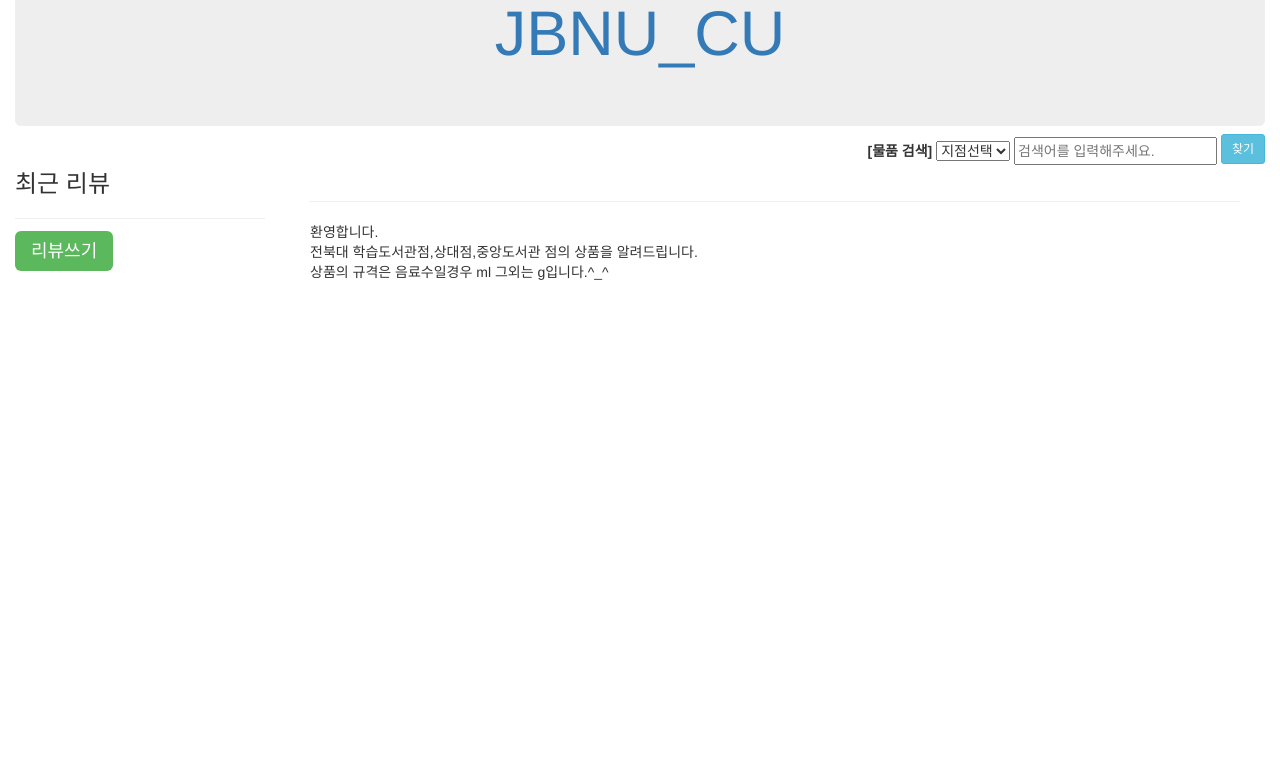
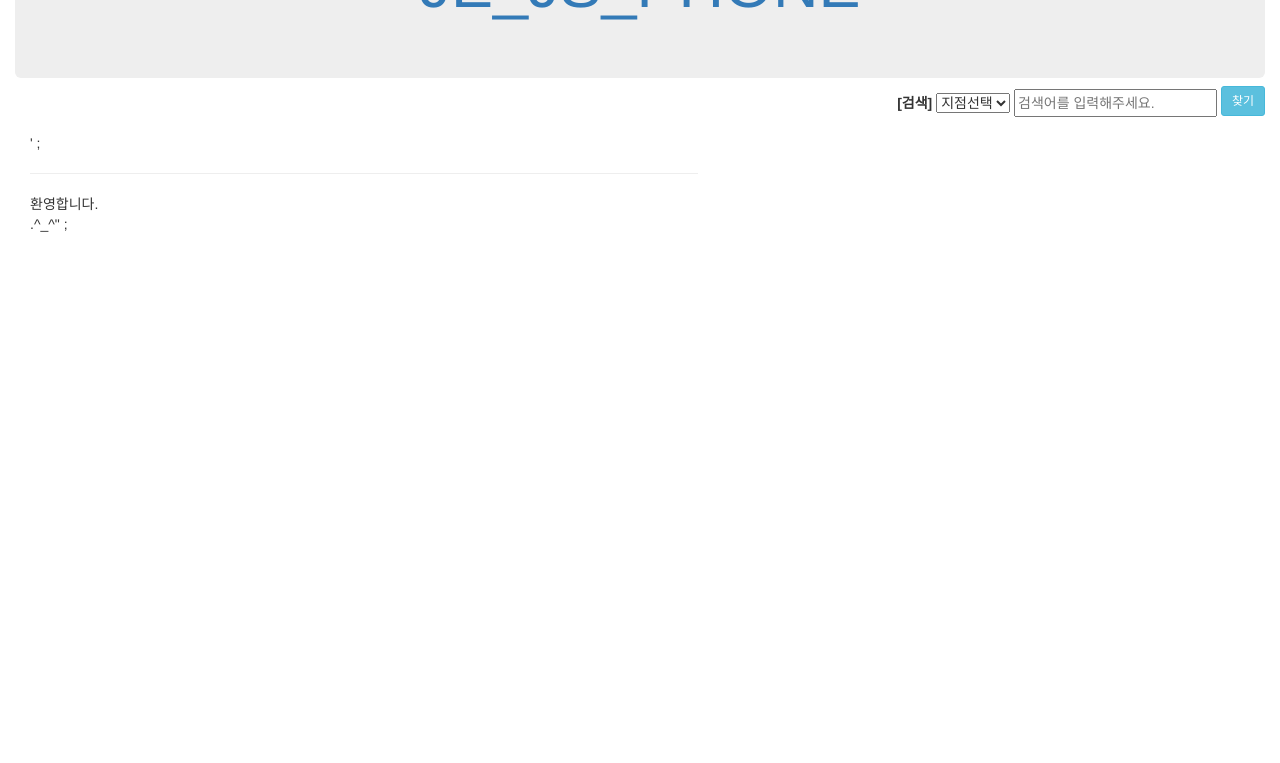
Before and after one commit to antokey/test_it, a PHP site: page / in a window 1280 px wide. Shown: the part 267-1030 px from the top of the page. After the commit the page ends 800 px from the top, so only its background shows below. Run offline with PHP 8.4, Linux system fonts and the light colour scheme; data that the repository does not hold is empty.

Commit message:
basic_index

```diff
--- a/web/index.php
+++ b/web/index.php
@@ -23,16 +23,15 @@
 </head>
  <!-- Bootstrap -->
  <link href="bootstrap-3.3.4-dist/css/bootstrap.min.css" rel="stylesheet">
- <?php  require("lo/login.php"); ?>
  <body id="b" >
    <div class="container-fluid">
      <header class="jumbotron text-center" style = "margin-bottom: 0px">
-       <a href="index.php" ><img class="img-circle"src="http://cu.bgfretail.com/images/facebook.jpg"/>
-       <h1><a href="http://210.117.181.22/termprj/s201515305/DBproject/index.php">JBNU_CU</a></h1></a>
+       <a href="index.php" ><img class="img-circle"src="https://www.techlicious.com/images/phones/smartphone-money-shutterstock-510px.jpg"/>
+       <h1><a href="http://210.117.181.26:8080/index.php">JE_JS_PHONE</a></h1></a>
      </header>
      <div style="text-align:-webkit-right; height: 25px;">
          <form method=GET name=frm1 action='index.php' class = "search">
-         <label > [물품 검색]</label>
+         <label > [검색]</label>
          <select name="store_select" style="height: 20px;">
              <option value="all" selected="selected">지점선택</option>
              <option value="store_lib">학도점</option>
@@ -43,97 +42,13 @@
          <input type=button name=byn1 onclick="search1()" class="btn btn-info btn-sm" value="찾기" style="margin-bottom: 5px;" >
          </form>
      </div>
-
     <div class="row">
-      <nav class="col-md-3" style="width: 280px; margin-right:15px ;" >
-          <h3>최근 리뷰</h3>
-
-         <?php
-         if($result->num_rows > 0){
-           while($row = mysqli_fetch_assoc($result))//한행씩 row에 저장
-           {
-             echo '<li><a href="http://210.117.181.22/termprj/s201515305/DBproject/review_page.php?id='.$row['id'].'" target=_blank>'.htmlspecialchars($row['title']).'</li></a>';//."\n";
-             echo "<br />";
-           }
-         }
-          ?>
-       <hr>
-       <div id="control">
-         <a href="http://210.117.181.22/termprj/s201515305/DBproject/write.php" class=" btn-default btn-success btn-lg ">리뷰쓰기</a>
-       </div>
-      </nav>
 
       <div class="col-md-9" style=" padding-top: 30px;">
           <article > <!-- 본문영역 -->
-            <div> <!-- 상품목록을 카테고리,스토어번호에 따라 나열해줌 -->
-            <?php
-            if(empty($_GET['store'])==false ) //store 에 정보가 있다면
-            {
-              $store=alter_table($_GET['store']);
-
-              if(empty($_GET['c_id'])==false ) //카테고리 정보가있다면
-              {
-
-                $c_id = $_GET['c_id'] ;
-                //a 음료 b 도시락 c제과 d 햄버거
-                //echo $store."점의".$c_id."카테고리 입니다";
-                $sql = "SELECT *  FROM {$store} JOIN  product ON  product.c_id = '{$c_id}' AND product.p_id = {$store}.p_id" ;
-                print_article ($sql,$conn);
-              }
-              else //카테고리 정보가없다면 모두 출력
-              {
-                //echo $store."점입니다";
-                $sql = "SELECT *  FROM {$store} JOIN  product ON product.p_id = {$store}.p_id" ;
-                print_article ($sql,$conn);
-
-              }
-
-            }
-            ?>
+            <div class="col-md-9" >' ;
+                  <hr>환영합니다.<br>.^_^" ;
             </div>
-
-           <!-- p_id에 따른 상품 상세 페이지 -->
-            <?php
-            if(empty($_GET['p_id'])==false){ //p_id값이 인자로 전달됬다면 사진과 함께 규격 및 상세 정보페이지  출력
-
-            echo  '<div class="pro_detail">' ; // p_id정보가 있어야만 style적용
-              if($_SESSION['level']>=1){ //세션 레벨이 1이상이라면
-                //  echo '섹션레벨:'.$_SESSION['level'].'<br>' ;
-                echo '<a  href="http://210.117.181.22/termprj/s201515305/DBproject/update.php?update_id='.$_GET['p_id'].'" class="btn btn-warning btn-default">수정</a>
-                      <a href="http://210.117.181.22/termprj/s201515305/DBproject/delete.php?del_id='.$_GET['p_id'].'" class="btn btn-danger btn-default">삭제</a>'.'<br>';
-                  }
-
-              $result=mysqli_query($conn,'SELECT *  FROM  product WHERE p_id ='.$_GET['p_id'] );
-              $row = mysqli_fetch_assoc($result);
-              echo '<div  class="img-thumbnail" style=" padding-left: 30px; padding-right: 30px;"><h3>'
-              .'<img class="img-thumbnail" src="'.$row['URL'].'" height="250"/>'.'<br>'.'<br>'
-              .'<p>'.'상품명:'.htmlspecialchars($row['p_name']).'<br>'.'</h3>'
-              .' 규격:' . htmlspecialchars($row['p_size']).'</p>'.'</div>'.'<br><br>' ;
-
-              is_exist ($conn); // 어느 지점에서 파는지여부 및 지도
-            }
-            echo '</div>' ;
-            ?>
-
-            <?php
-            if(isset($_GET['search'])){ //값이 존재한다면 해당제품의 목록을 출력.
-             echo "<div class='col-md-9' style='margin-top: 20px;'>" ;
-                    $search=$_GET['search'];
-                    if($_GET['store_select']==all) //선택박스가 전체일시
-                      $sql ="SELECT * FROM product WHERE p_name LIKE '%$search%'";
-                    else{//선택박스가 특정 지점일 경우
-                      $store = $_GET['store_select'] ;
-                      $sql="SELECT *  FROM {$store} JOIN  product ON  product.p_id = {$store}.p_id WHERE p_name LIKE '%$search%'";
-                    }
-                    print_article ($sql,$conn);
-             echo "</div>" ;
-          }
-          echo '<div class="col-md-9" >' ;
-            if ( empty($_GET['store']) && empty($_GET['p_id']) && empty($_GET['search']) ) //아무 인자도 전달되지않음>메인페이지문구
-              echo "<hr>환영합니다.<br> 전북대 학습도서관점,상대점,중앙도서관 점의 상품을 알려드립니다.<br>
-                    상품의 규격은 음료수일경우 ml 그외는 g입니다.^_^" ;
-          echo "</div>";
-            ?>
           </article>
       </div>
     </div>
```
